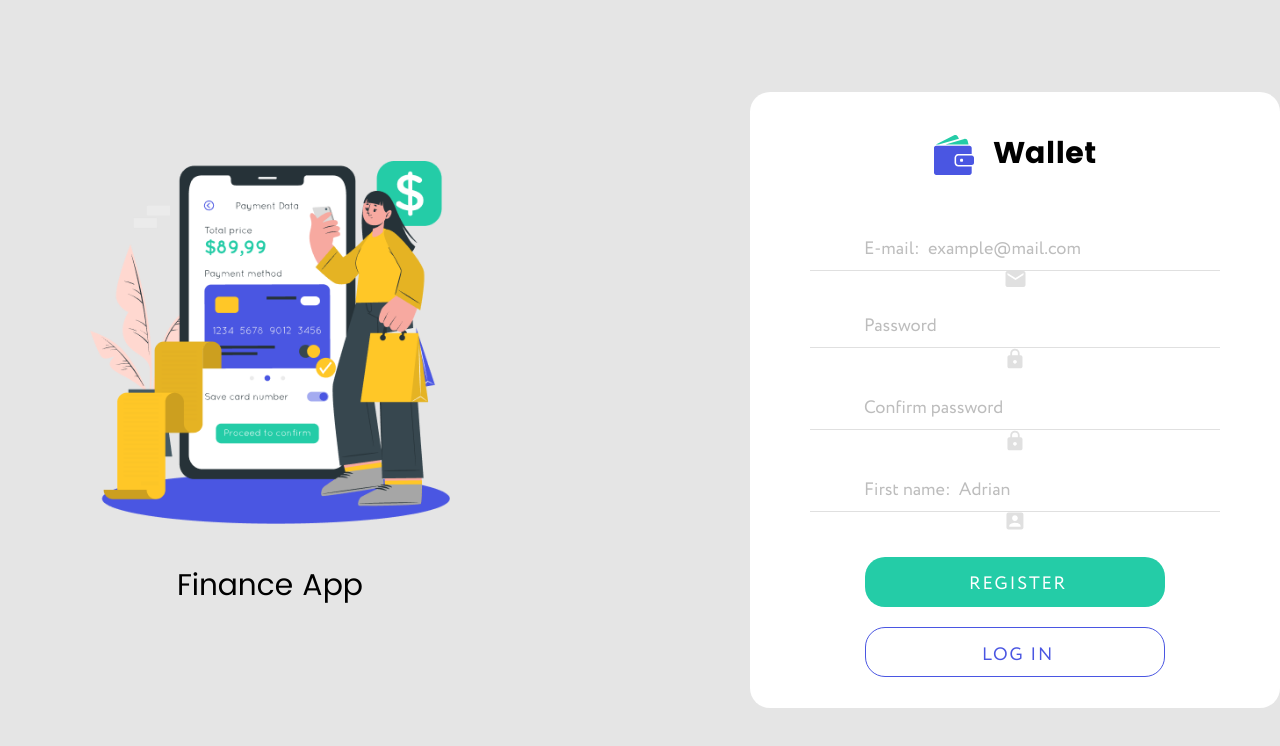
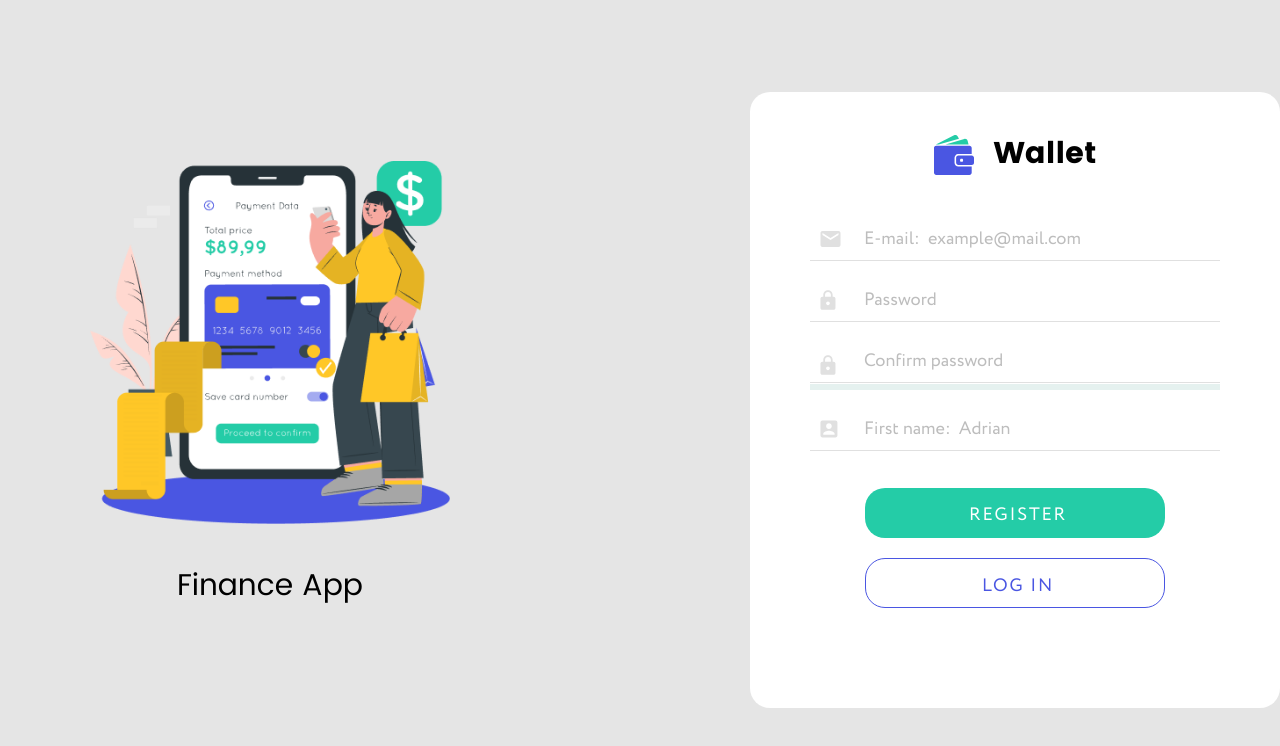
Before and after one commit to yuriy-minashkin/e-wallet, a React (Create React App) app: page /e-wallet/register in a window 1280 px wide. Shown: the top 746 px of the page. Built offline with nearby package versions, Linux system fonts and the light colour scheme.

Commit message:
hgfjhgfj

```diff
--- a/src/components/LoginForm/LoginForm.jsx
+++ b/src/components/LoginForm/LoginForm.jsx
@@ -66,7 +66,7 @@ export const LoginForm = () => {
             <Logo />
           </LogoContainer>
           <Form autoComplete="off" onSubmit={handleSubmit}>
-            <LogInLabel htmlFor={emailId}></LogInLabel>
+            <LogInLabel htmlFor={emailId}>
               <LogInInput
                 type="email"
                 name="email"
@@ -79,10 +79,11 @@ export const LoginForm = () => {
               <InputIcon width="21" height="16">
                 <use href={`${Icons}#icon-email`} />
               </InputIcon>
+            </LogInLabel>
             <ErrorText>
               {errors.email && touched.email && errors.email}
             </ErrorText>
-            <LogInLabel htmlFor={passwordId}></LogInLabel>
+            <LogInLabel htmlFor={passwordId}>
               <LogInInput
                 type="password"
                 name="password"
@@ -95,6 +96,7 @@ export const LoginForm = () => {
               <InputIcon width="16" height="21">
                 <use href={`${Icons}#icon-lock`} />
               </InputIcon>
+            </LogInLabel>
             <ErrorText>
               {errors.password && touched.password && errors.password}
             </ErrorText>
--- a/src/components/LoginForm/LoginForm.styled.js
+++ b/src/components/LoginForm/LoginForm.styled.js
@@ -1,15 +1,13 @@
 import styled from 'styled-components';
 
-
 export const FormLayout = styled.div`
-   display: flex;
+  display: flex;
   flex-direction: column;
   align-items: center;
   width: 100%;
   height: 480px;
   padding: 32px 20px 36px;
   background-color: var(--form-background-color);
-
 
   @media screen and (min-width: 768px) {
     width: 533px;
@@ -35,6 +33,7 @@ export const Form = styled.form`
 `;
 
 export const LogInLabel = styled.label`
+  position: relative;
   width: 280px;
   margin-bottom: 10px;
   transition: color 250ms cubic-bezier(0.4, 0, 0.2, 1);
@@ -74,6 +73,10 @@ export const LogInInput = styled.input`
 `;
 
 export const InputIcon = styled.svg`
+  position: absolute;
+  left: 10px;
+  top: 50%;
+  transform: translateY(-50%);
   fill: var(--border--reg-color);
   transition: color 250ms cubic-bezier(0.4, 0, 0.2, 1);
   cursor: pointer;
--- a/src/components/RegistrationForm/RegistrationForm.jsx
+++ b/src/components/RegistrationForm/RegistrationForm.jsx
@@ -1,4 +1,5 @@
 import { useDispatch } from 'react-redux';
+import { useState } from 'react';
 import { Link } from 'react-router-dom';
 import { register } from '../../redux/auth/authOperations';
 import { Formik } from 'formik';
@@ -15,10 +16,12 @@ import {
   ErrorText,
   ButtonLogIn,
   LogoContainer,
+  PasswordMeter,
 } from './RegistrationForm.styled';
 import Icons from 'images/icons.svg';
 import { Logo } from 'components/Logo/Logo';
 import { toast, ToastContainer } from 'react-toastify';
+import 'react-toastify/dist/ReactToastify.css';
 
 const validationSchema = yup.object().shape({
   email: yup
@@ -60,7 +63,7 @@ export const RegistrationForm = () => {
         password: '',
         passwordConfirmation: '',
       }}
-      onSubmit={values => {
+      onSubmit={(values, { resetForm }) => {
         dispatch(
           register({
             username: values.name,
@@ -68,6 +71,35 @@ export const RegistrationForm = () => {
             password: values.password,
           })
         )
+          .unwrap()
+          .then(() => {
+            toast.success(
+              `Great, we've created an account for ${values.username}`,
+              {
+                position: 'bottom-right',
+                autoClose: 5000,
+                hideProgressBar: false,
+                closeOnClick: true,
+                pauseOnHover: true,
+                draggable: true,
+                progress: undefined,
+                theme: 'light',
+              }
+            );
+          })
+          .catch(() => {
+            toast.error('Registration failed, please check your details', {
+              position: 'bottom-right',
+              autoClose: 5000,
+              hideProgressBar: false,
+              closeOnClick: true,
+              pauseOnHover: true,
+              draggable: true,
+              progress: undefined,
+              theme: 'light',
+            });
+          });
+        resetForm();
       }}
       validationSchema={validationSchema}
     >
@@ -85,7 +117,7 @@ export const RegistrationForm = () => {
             <Logo />
           </LogoContainer>
           <Form autoComplete="off" onSubmit={handleSubmit}>
-            <RegistrationLabel htmlFor={emailId} />
+            <RegistrationLabel htmlFor={emailId}>
               <RegistrationInput
                 type="email"
                 name="email"
@@ -98,10 +130,11 @@ export const RegistrationForm = () => {
               <InputIcon width="21" height="16">
                 <use href={`${Icons}#icon-email`} />
               </InputIcon>
+            </RegistrationLabel>
             <ErrorText>
               {errors.email && touched.email && errors.email}
             </ErrorText>
-            <RegistrationLabel htmlFor={passwordId} />
+            <RegistrationLabel htmlFor={passwordId}>
               <RegistrationInput
                 type="password"
                 name="password"
@@ -114,10 +147,11 @@ export const RegistrationForm = () => {
               <InputIcon width="16" height="21">
                 <use href={`${Icons}#icon-lock`} />
               </InputIcon>
+            </RegistrationLabel>
             <ErrorText>
               {errors.password && touched.password && errors.password}
             </ErrorText>
-            <RegistrationLabel htmlFor={passwordId} />
+            <RegistrationLabel htmlFor={passwordId}>
               <RegistrationInput
                 type="password"
                 name="passwordConfirmation"
@@ -129,12 +163,14 @@ export const RegistrationForm = () => {
               <InputIcon width="16" height="21">
                 <use href={`${Icons}#icon-lock`} />
               </InputIcon>
+              <PasswordMeter></PasswordMeter>
+            </RegistrationLabel>
             <ErrorText>
               {errors.passwordConfirmation &&
                 touched.passwordConfirmation &&
                 errors.passwordConfirmation}
             </ErrorText>
-            <RegistrationLabel htmlFor={nameId} />
+            <RegistrationLabel htmlFor={nameId}>
               <RegistrationInput
                 type="text"
                 name="name"
@@ -147,9 +183,14 @@ export const RegistrationForm = () => {
               <InputIcon width="18" height="18">
                 <use href={`${Icons}#icon-account_box`} />
               </InputIcon>
+            </RegistrationLabel>
             <ErrorText>{errors.name && touched.name && errors.name}</ErrorText>
             <ButtonContainer>
-              <ButtonRegister type="submit" disabled={isSubmitting}>
+              <ButtonRegister
+                type="submit"
+                disabled={isSubmitting}
+                onClick={toast}
+              >
                 {'Register'.toUpperCase()}
               </ButtonRegister>
               <Link to="/login">
@@ -159,7 +200,6 @@ export const RegistrationForm = () => {
               </Link>
             </ButtonContainer>
           </Form>
-          <ToastContainer/>
         </FormLayout>
       )}
     </Formik>
--- a/src/components/RegistrationForm/RegistrationForm.styled.js
+++ b/src/components/RegistrationForm/RegistrationForm.styled.js
@@ -33,6 +33,7 @@ export const Form = styled.form`
 `;
 
 export const RegistrationLabel = styled.label`
+  position: relative;
   width: 280px;
   margin-bottom: 10px;
   transition: color 250ms cubic-bezier(0.4, 0, 0.2, 1);
@@ -72,6 +73,10 @@ export const RegistrationInput = styled.input`
 `;
 
 export const InputIcon = styled.svg`
+  position: absolute;
+  left: 10px;
+  top: 50%;
+  transform: translateY(-50%);
   fill: var(--border--reg-color);
   transition: color 250ms cubic-bezier(0.4, 0, 0.2, 1);
   cursor: pointer;
@@ -168,3 +173,8 @@ export const ErrorText = styled.span`
   margin-top: 7px;
   color: red;
 `;
+
+export const PasswordMeter = styled.div`
+border: 3px solid #E5F1EF;
+margin-top: 1px;
+`
```
Also changed, not shown: package.json (+5 -3 lines), 1 other file (tests, documents, lock files or other folders). Lines whose indentation alone changed are shown as unchanged.
